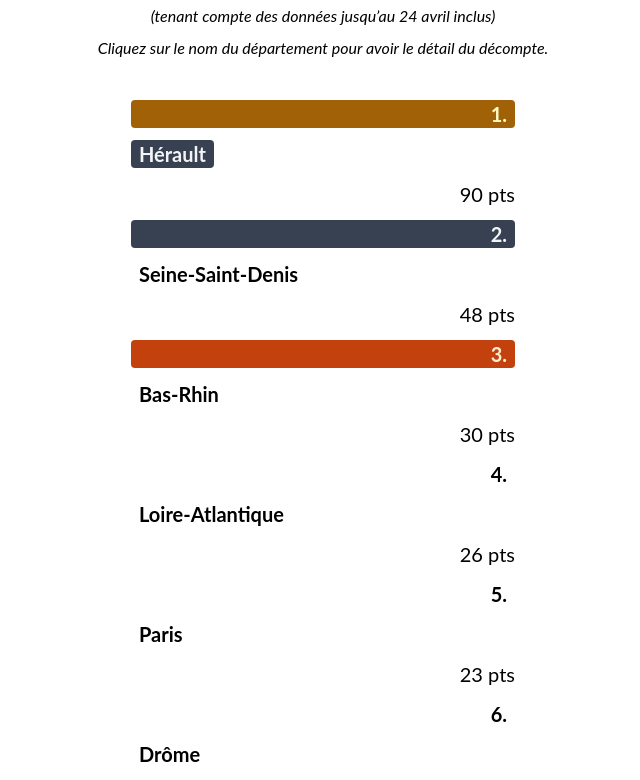
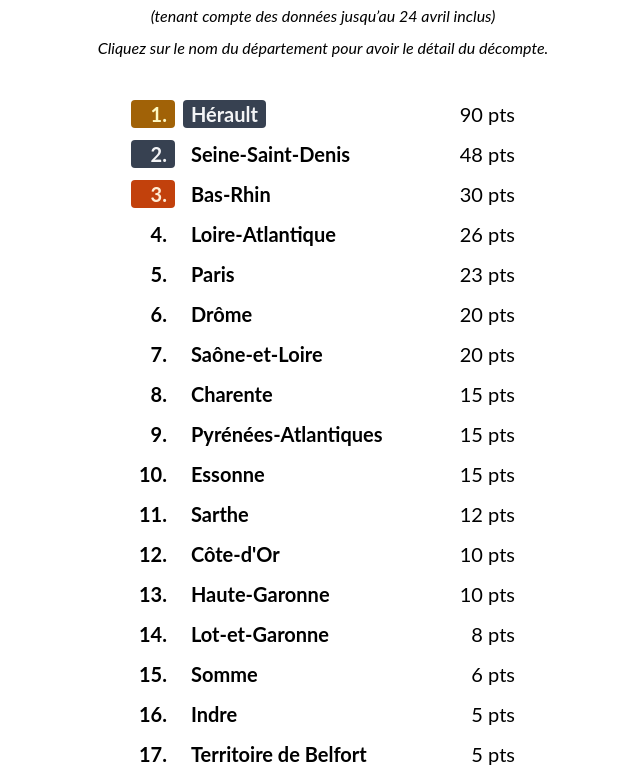
Before and after one commit to cedricr/100joursdezbeul, a SvelteKit app: page / in a window 1280 px wide. Shown: the part 600-1380 px from the top of the page, without its empty margins (317-957 px from the left). Built offline with nearby package versions, Linux system fonts and the light colour scheme.

Commit message:
Add column layout

```diff
--- a/src/routes/+page.svelte
+++ b/src/routes/+page.svelte
@@ -51,6 +51,11 @@
 		@apply text-[#dd0220];
 	}
 
+	.grid-auto-1-auto {
+  		grid-template-columns: auto 1fr auto;
+	}
+
+
 	.ranking > span:nth-of-type(1),
 	.ranking > a:nth-child(1) > span {
 		@apply text-yellow-100 bg-yellow-700;
```
